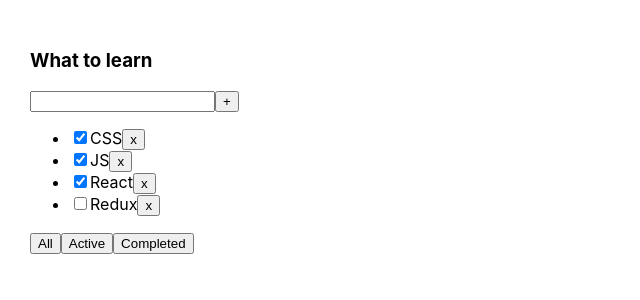
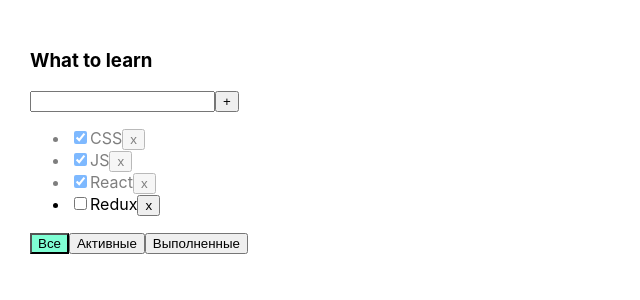
Before and after one commit to DmitryPopov1985/todolist, a React (Create React App) app: page / in a window 1280 px wide. Shown: the top 300 px of the page, without its empty margins (0-640 px from the left). Built offline with nearby package versions, Linux system fonts and the light colour scheme.

Commit message:
added error

```diff
--- a/src/App.css
+++ b/src/App.css
@@ -5,3 +5,15 @@
 .App>div {
   margin-right: 50px;
 }
+.error {
+  border: red 1px solid;
+}
+.error-message {
+  color: red;
+}
+.active-filter {
+  background-color: aquamarine;
+}
+.is-done {
+  opacity: 0.5;
+}
--- a/src/App.tsx
+++ b/src/App.tsx
@@ -53,7 +53,13 @@
   return (
     <div className="App">
       {/* Компонент Todolist */}
-      <Todolist title = {'What to learn'} tasks={tasksForTodolist} removeTask={removeTask} changeFilter={changeFilter} addTask={addTask} changeTaskStatus={changeStatus} />
+      <Todolist title = {'What to learn'}
+                tasks={tasksForTodolist}
+                removeTask={removeTask}
+                changeFilter={changeFilter}
+                addTask={addTask}
+                changeTaskStatus={changeStatus}
+                filter={filter} />
       {/* Другие компоненты Todolist */}
     </div>
   );
--- a/src/Todolist.tsx
+++ b/src/Todolist.tsx
@@ -14,15 +14,18 @@
   changeFilter: (value: FilterValuesType) => void
   addTask: (title: string) => void
   changeTaskStatus: (taskId: string, isDone: boolean) => void
+  filter: FilterValuesType
 }
 
 export function Todolist(props: Props) {
 
   const [newTaskTitle, setNewTaskTitle] = useState('')
+  const [error, setError] = useState<string | null>(null)
 
   // Обработчик изменения значения поля ввода новой задачи
   const onNewTitleChangeHandler = (e: ChangeEvent<HTMLInputElement>) => {
     setNewTaskTitle(e.currentTarget.value)
+    setError(null)
   }
 
   // Обработчик нажатия клавиши "Enter" в поле ввода новой задачи
@@ -31,6 +34,8 @@
       if (newTaskTitle.trim()) {
         props.addTask(newTaskTitle)
         setNewTaskTitle('')
+      } else {
+        setError('Заполните поле')
       }
       setNewTaskTitle('')
     }
@@ -39,9 +44,12 @@
   // Обработчик добавления новой задачи при клике на кнопку "+"
   const addingNewTaskHandler = () => {
     if (newTaskTitle.trim()) {
-      props.addTask(newTaskTitle)
+      props.addTask(newTaskTitle.trim())
       setNewTaskTitle('')
+    } else {
+      setError('Заполните поле')
     }
+
     setNewTaskTitle('')
   }
 
@@ -64,9 +72,12 @@
     <div>
       <h3>{props.title}</h3>
       <div>
-        <input value={newTaskTitle} onKeyDown={onKeyDownHandler} onChange={onNewTitleChangeHandler} />
+        <input value={newTaskTitle}
+               onKeyDown={onKeyDownHandler}
+               onChange={onNewTitleChangeHandler}
+               className={error ? 'error' : '' }/>
         <button onClick={addingNewTaskHandler}>+</button>
-
+        {error && <div className="error-message">{error}</div>}
         <ul>
           {props.tasks.map((task) => {
 
@@ -75,8 +86,11 @@
               props.changeTaskStatus(task.id, e.currentTarget.checked)
             }
             return (
-              <li key={task.id}>
-                <input type="checkbox" checked={task.isDone} onChange={onChangeHandler}/>
+              <li key={task.id}
+                  className={task.isDone ? 'is-done' : ''} >
+                <input type="checkbox"
+                       checked={task.isDone}
+                       onChange={onChangeHandler}/>
                 <span>{task.title}</span>
                 <button onClick={removeTaskHandler}>x</button>
               </li>
@@ -85,9 +99,9 @@
         </ul>
 
         <div>
-          <button onClick={onAllChangeFilter}>All</button>
-          <button onClick={onActiveChangeFilter}>Active</button>
-          <button onClick={onCompletedChangeFilter}>Completed</button>
+          <button className={props.filter === 'all' ? 'active-filter' : '' } onClick={onAllChangeFilter}>Все</button>
+          <button className={props.filter === 'active' ? 'active-filter' : '' } onClick={onActiveChangeFilter}>Активные</button>
+          <button className={props.filter === 'completed' ? 'active-filter' : '' } onClick={onCompletedChangeFilter}>Выполненные</button>
         </div>
       </div>
     </div>
```
